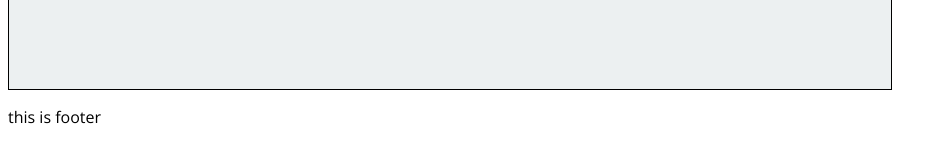
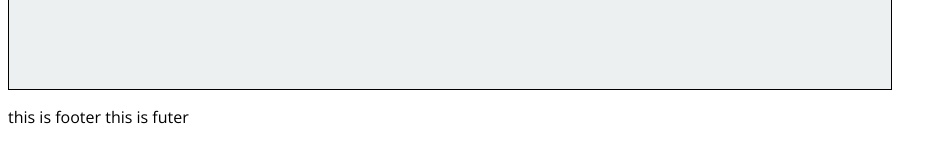
Before and after one commit to DuyDn1305/guideme, a PHP site: page / in a window 1280 px wide. Shown: the part 1270-1414 px from the top of the page, without its empty margins (0-947 px from the left). Run offline with PHP 8.4, Linux system fonts and the light colour scheme.

Commit message:
update
up the date

```diff
--- a/index.php
+++ b/index.php
@@ -37,7 +37,7 @@
     </container>
   </framework>
   <footer>
-    <p>this is footer</p>
+    <p>this is footer this is futer</p>
   </footer>
 </body>
 </html>
```
